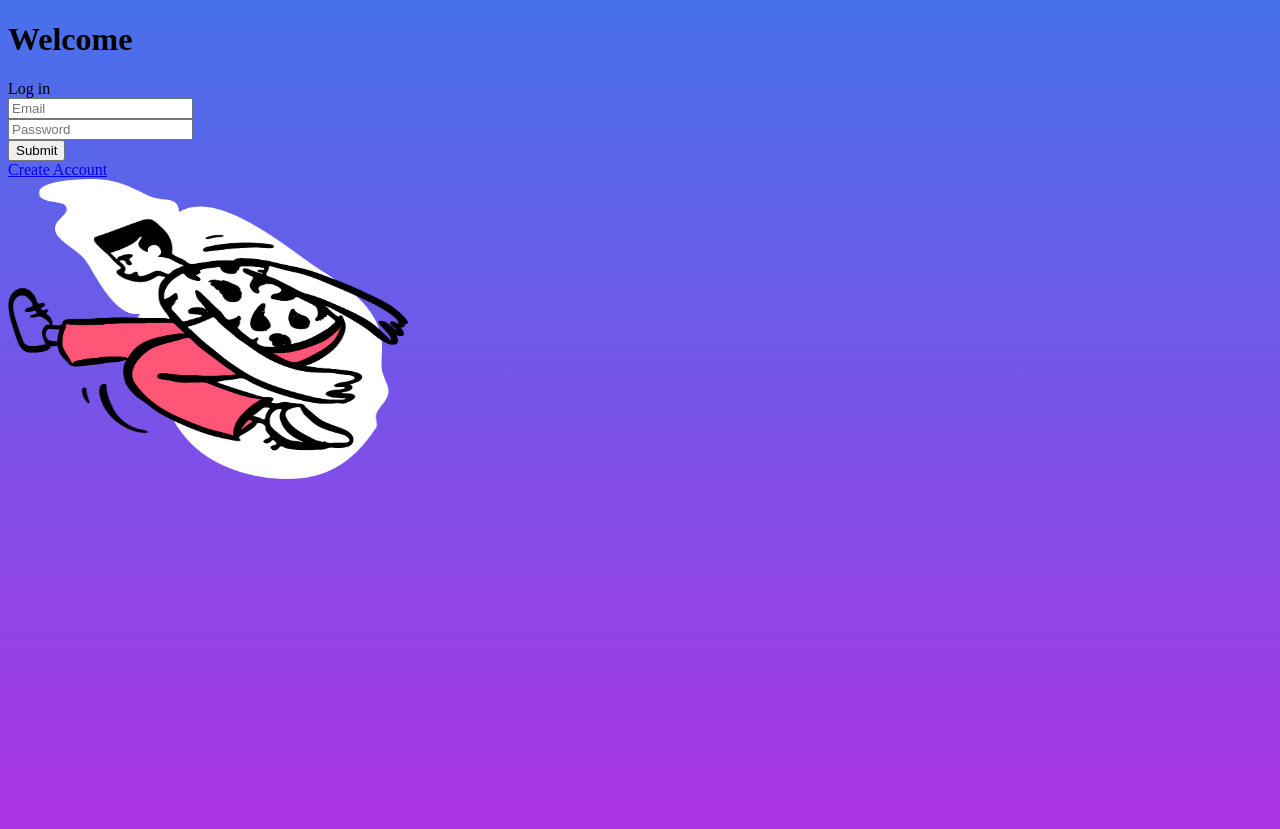
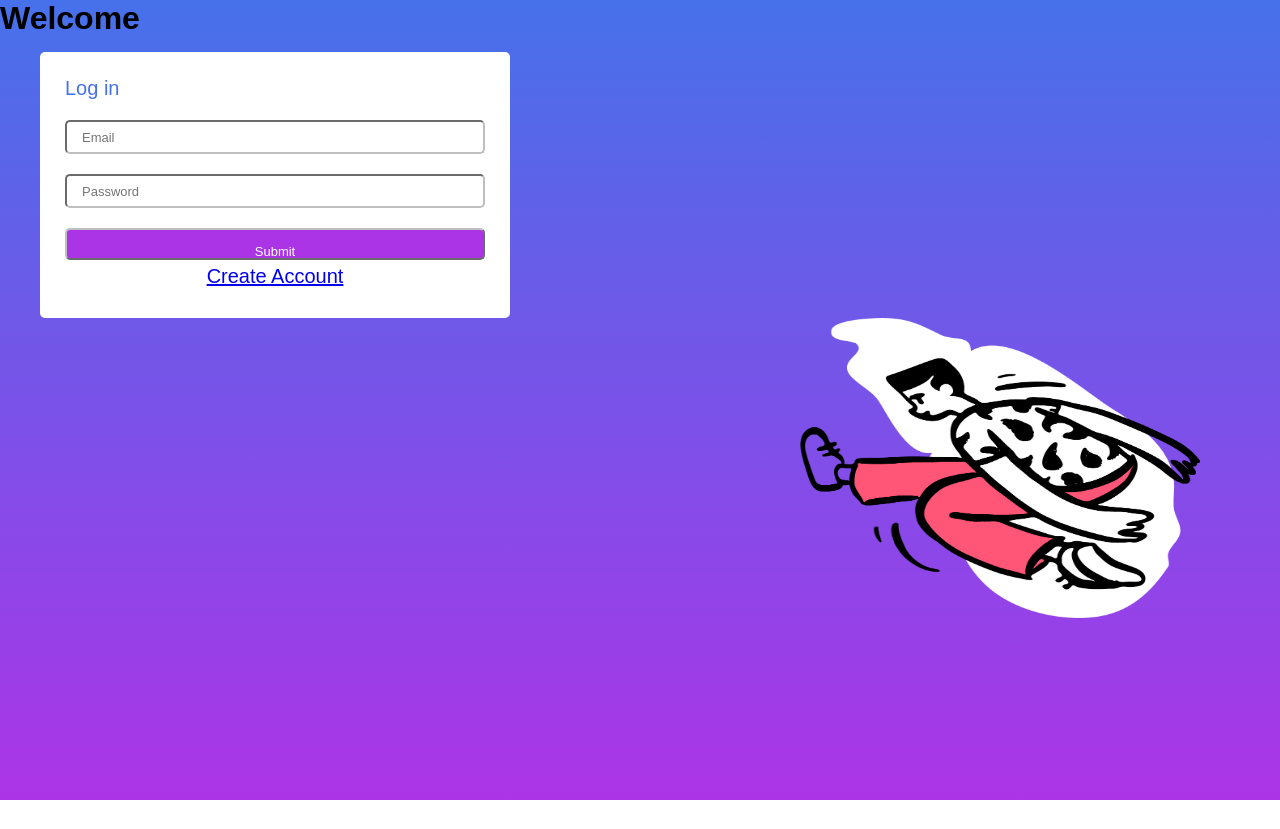
Before and after one commit to givenmphiwe/PHP_ASSESSMENT, a PHP site: page /Sign-In.php in a window 1280 px wide. After the commit the page ends 800 px from the top, so only its background shows below. Run offline with PHP 8.4, Linux system fonts and the light colour scheme.

Commit message:
loadshedding

```diff
--- /dev/null
+++ b/Logout.php
@@ -0,0 +1,6 @@
+<?php
+session_start();
+session_unset();
+session_destroy();
+header('location:Sign-In.php')
+?>
--- a/Sign-In.php
+++ b/Sign-In.php
@@ -1,3 +1,4 @@
+
 <!doctype html>
 <html lang="en">
 
@@ -10,19 +11,22 @@
 </head>
 
 <body>
-
+<div>
     <h1>Welcome</h1>
 
-
-    <h>Log in<h><br>
     <!---->
-    <form action="Db_query.php" method="POST">
-        <input type="hidden" name="action" value="login">
-        <input type placeholder="Email" name="email" required/><br>
-        <input type placeholder="Password" name="password" required/><br>
-        <input type ="submit" vaule="Log in" name="submit"/><br>
-        <a href="Sign-up.php">Create Account</a>
-    </form>
-
-    <img src="./assets/Picture.png" width="400px" height="300px"/>
+    <div class="fields">
+        <h>Log in<h><br>
+        <form action="Login.php" method="POST">
+            <input type="hidden" name="action" value="login">
+            <input type="email" placeholder="Email" name="email" required/><br>
+            <input type="password" placeholder="Password" name="password" required/><br>
+            <input class="button" type ="submit" vaule="Log in" name="submit"/><br>
+            <a href="Sign-up.php">Create Account</a>
+        </form>
+    </div>
+    <div class="image">
+        <img src="./assets/Picture.png" width="400px" height="300px"/>
+    </div>
+</div>
 </body>
--- a/Sign-up.css
+++ /dev/null
@@ -1,5 +0,0 @@
-body {
-    align-items: center;
-    min-height: 100vh;
-    background: linear-gradient(#4671EA, #AC34E7);
-}
--- a/styles/Sign-in.css
+++ b/styles/Sign-in.css
@@ -1,5 +1,65 @@
+*{
+    padding: 0;
+    margin: 0;
+    align-items: center;
+    justify-content: center;
+    box-sizing: border-box;
+    font-family: "poppins", sans-serif;
+}
 body {
     align-items: center;
+    width: 100%;
     min-height: 100vh;
     background: linear-gradient(#4671EA, #AC34E7)
 }
+.fields{
+    width: 470px;
+    background: #fff;
+    margin-top: 15px;
+    margin-left: 40px;
+    border-radius: 5px;
+    padding: 25px 25px 30px;
+}
+.fields h{
+    color: #4671EA;
+    font-size: 20px;
+    text-align: center;
+}
+.fields input{
+    width: 100%;
+    height: 12px;
+    padding: 15px;
+    border-radius: 5px;
+    outline: none;
+    resize: none;
+    font-size: 13px;
+    border-color: #bfbfbf;
+    margin-top: 20px;
+}
+.fields :is(:focus, :valid){
+    border-width:2px;
+    padding: 14px;
+    border-color: #bfbfbf;
+}
+.fields::-webkit-scrollbar{
+    width:0px;
+}
+.button{
+    border-radius: 5px;
+    outline: none;
+    resize: none;
+    align-items: center;
+    font-size: 16px;
+    border-color: #bfbfbf;
+    margin-top: 5px;
+    margin-bottom: 5px;
+    width: 120px;
+    height:30px;
+    color: #fff;
+    background: #AC34E7
+
+}
+.image{
+    margin-left: 800px;
+    top: 10px
+}
```
Also changed, not shown: Db_query.php (deleted, +0 -64 lines), Login.php (added, +34 -0 lines), Registration.php (added, +42 -0 lines), Sign-up.php (+10 -9 lines), mail.php (+5 -16 lines), styles/welcome.css (added, +100 -0 lines), welcome.php (+41 -18 lines), notes.txt (deleted).
